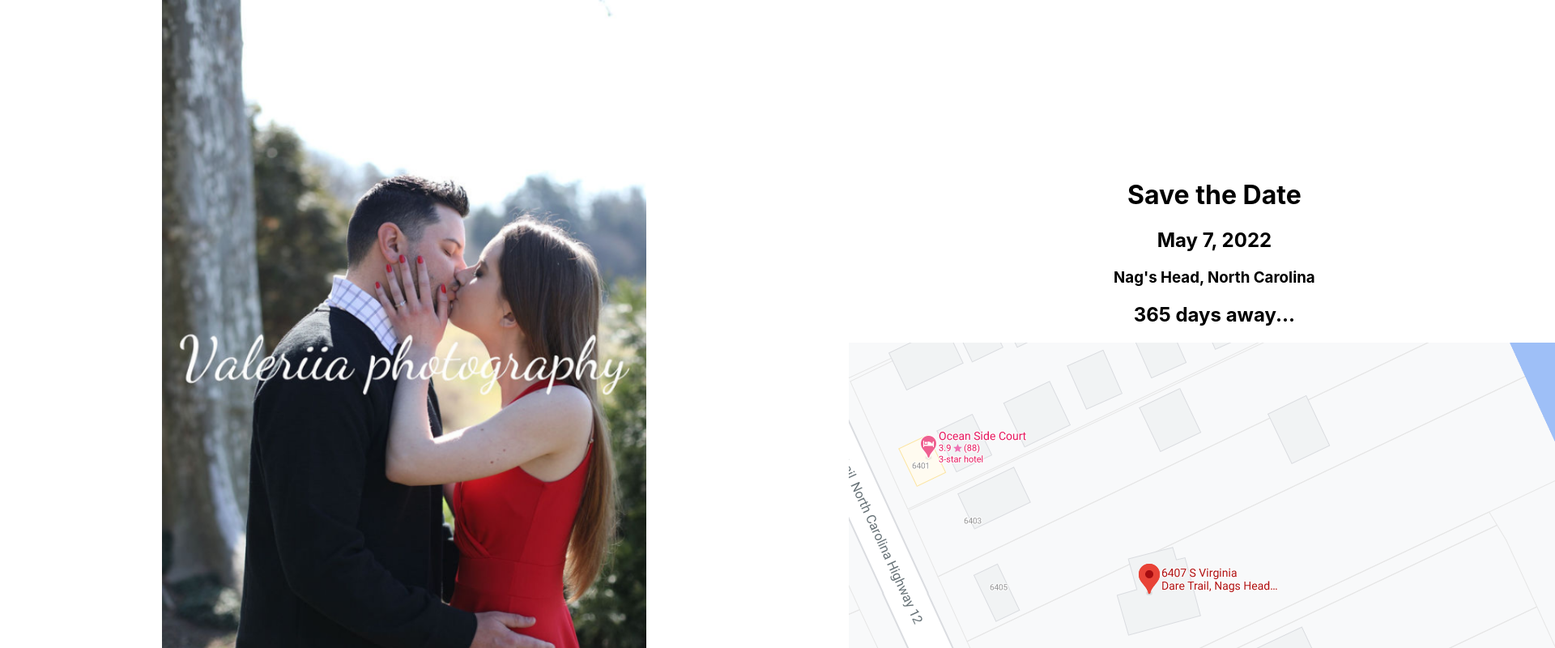
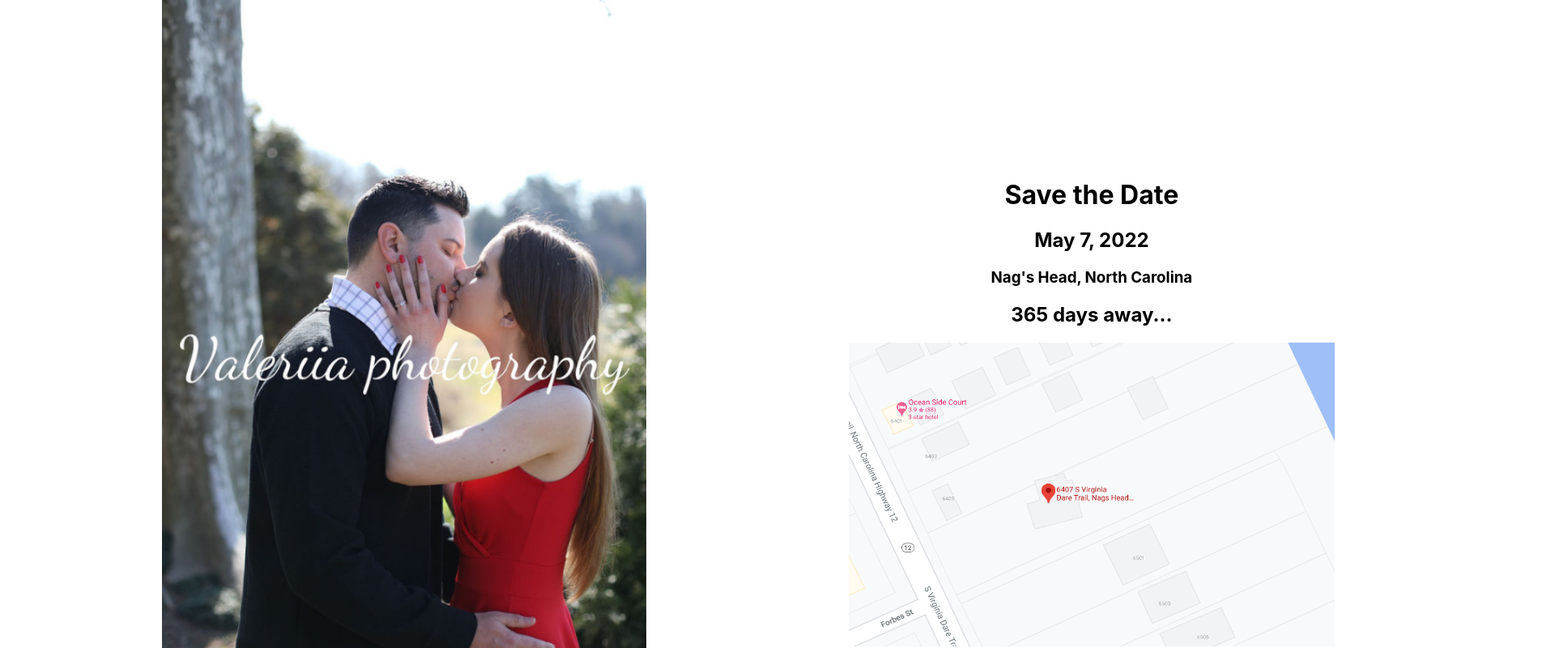
Before and after one commit to wilcoxva/wedding-website, a React (Create React App) app in the folder wedding-website/: page / in a window 1280 px wide. Shown: the top 800 px of the page at 81% size, 1920 px wide, since content can reach past the window. Built offline with nearby package versions, Linux system fonts and the light colour scheme.

Commit message:
Added map CSS

```diff
--- a/wedding-website/src/App.css
+++ b/wedding-website/src/App.css
@@ -52,3 +52,8 @@
   height: 900px;
   margin-left: 200px;
 }
+
+.map {
+  width: 600px;
+  height: 375px;
+}
```
